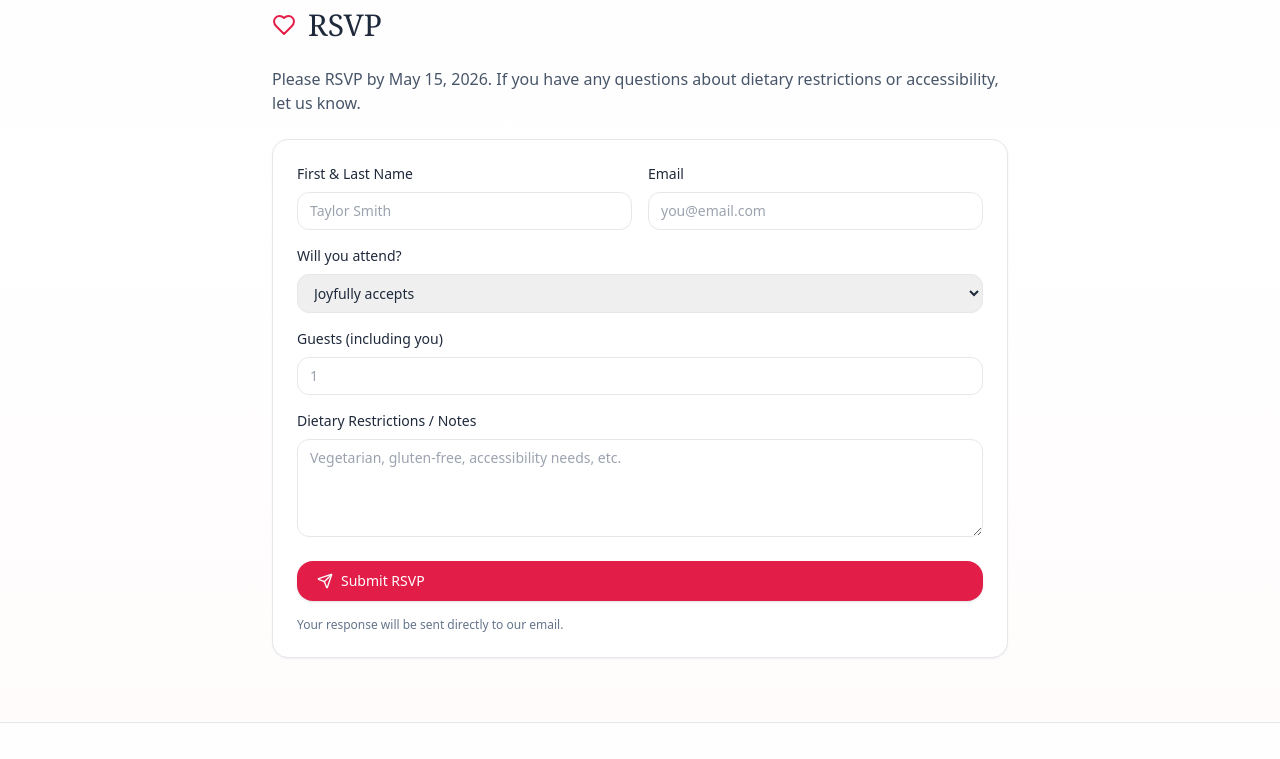
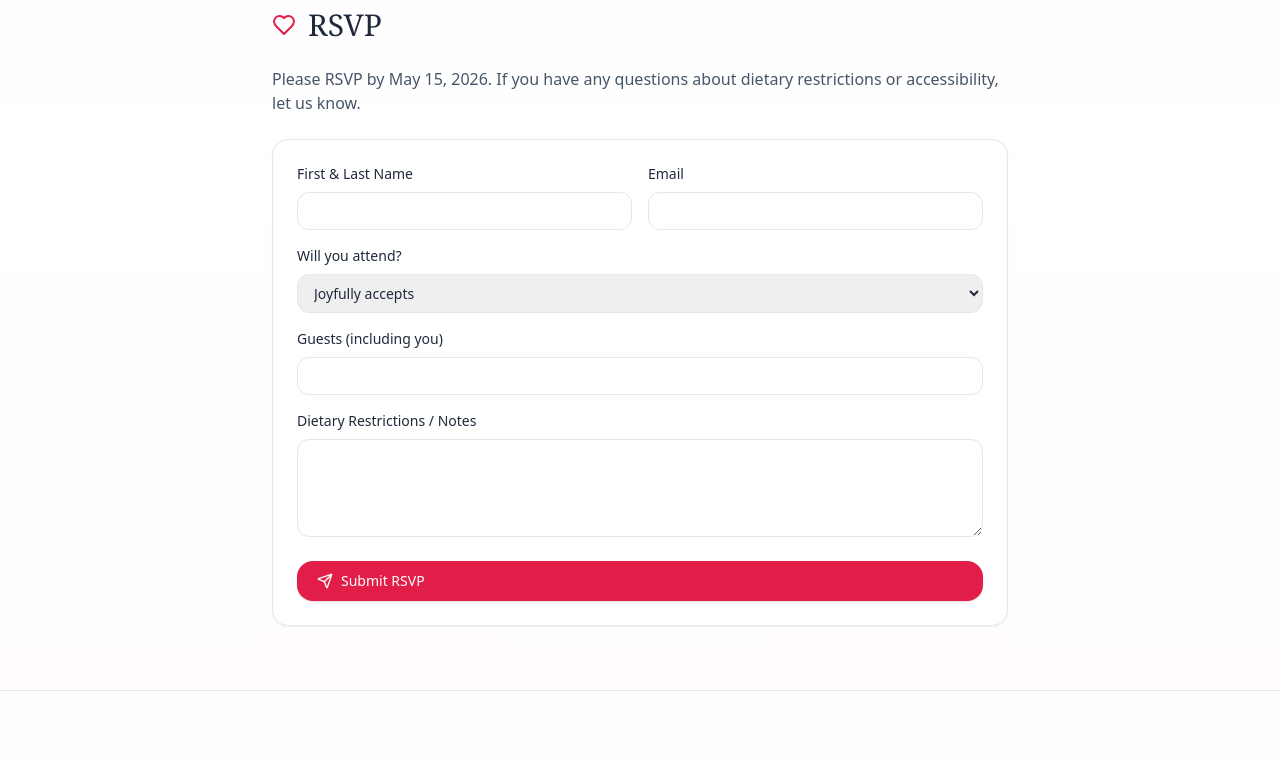
Before and after one commit to akton116/Wedding, a React (Vite) app in the folder wedding-site-vite-react/: page / in a window 1280 px wide. Shown: the part 1840-2599 px from the top of the page. Built offline with nearby package versions, Linux system fonts and the light colour scheme.

Commit message:
Refactor RSVP form structure and fields

```diff
--- a/wedding-site-vite-react/src/App.jsx
+++ b/wedding-site-vite-react/src/App.jsx
@@ -188,38 +188,27 @@ export default function WeddingSite() {
 
   <form
   className="rounded-2xl border bg-white p-6 shadow-sm grid gap-4"
-    action={`https://formsubmit.co/${CONTACT.email}`}   // ⬅ sends to HarrisBryce01@gmail.com
+  action="https://formsubmit.co/HarrisBryce01@gmail.com"
   method="POST"
 >
-    {/* FormSubmit config */}
   <input type="hidden" name="_subject" value="Wedding RSVP" />
   <input type="hidden" name="_template" value="table" />
   <input type="hidden" name="_captcha" value="false" />
-    {/* where to go after successful submit (change to your real URL if needed) */}
-    <input type="hidden" name="_next" value="https://your-domain.com/#rsvp" />
 
-    {/* simple spam honeypot field (humans won't see this) */}
+  {/* ✔ This displays a clean success page */}
+  <input type="hidden" name="_success" value="RSVP Sent! Thank you ❤️" />
+
+  {/* spam honeypot */}
   <input type="text" name="_honey" style={{ display: "none" }} />
 
   <div className="grid md:grid-cols-2 gap-4">
     <label className="grid gap-2 text-sm">
-        <span>First &amp; Last Name</span>
-        <input
-          name="name"
-          required
-          className="rounded-xl border px-3 py-2"
-          placeholder="Taylor Smith"
-        />
+      <span>First & Last Name</span>
+      <input name="name" required className="rounded-xl border px-3 py-2" />
     </label>
     <label className="grid gap-2 text-sm">
       <span>Email</span>
-        <input
-          name="email"
-          type="email"
-          required
-          className="rounded-xl border px-3 py-2"
-          placeholder="you@email.com"
-        />
+      <input name="email" type="email" required className="rounded-xl border px-3 py-2" />
     </label>
   </div>
 
@@ -233,32 +222,17 @@ export default function WeddingSite() {
 
   <label className="grid gap-2 text-sm">
     <span>Guests (including you)</span>
-      <input
-        name="guests"
-        type="number"
-        min="1"
-        className="rounded-xl border px-3 py-2"
-        placeholder="1"
-      />
+    <input name="guests" type="number" min="1" className="rounded-xl border px-3 py-2" />
   </label>
 
   <label className="grid gap-2 text-sm">
     <span>Dietary Restrictions / Notes</span>
-      <textarea
-        name="notes"
-        rows={4}
-        className="rounded-xl border px-3 py-2"
-        placeholder="Vegetarian, gluten-free, accessibility needs, etc."
-      />
+    <textarea name="notes" rows={4} className="rounded-xl border px-3 py-2" />
   </label>
 
   <button className="mt-2 inline-flex items-center gap-2 rounded-2xl bg-rose-600 px-5 py-2.5 text-white text-sm shadow hover:bg-rose-700">
     <Send className="h-4 w-4" /> Submit RSVP
   </button>
-
-    <p className="text-xs text-slate-500">
-      Your response will be sent directly to our email.
-    </p>
 </form>
 </section>
 
```
Lines whose indentation alone changed are shown as unchanged.
